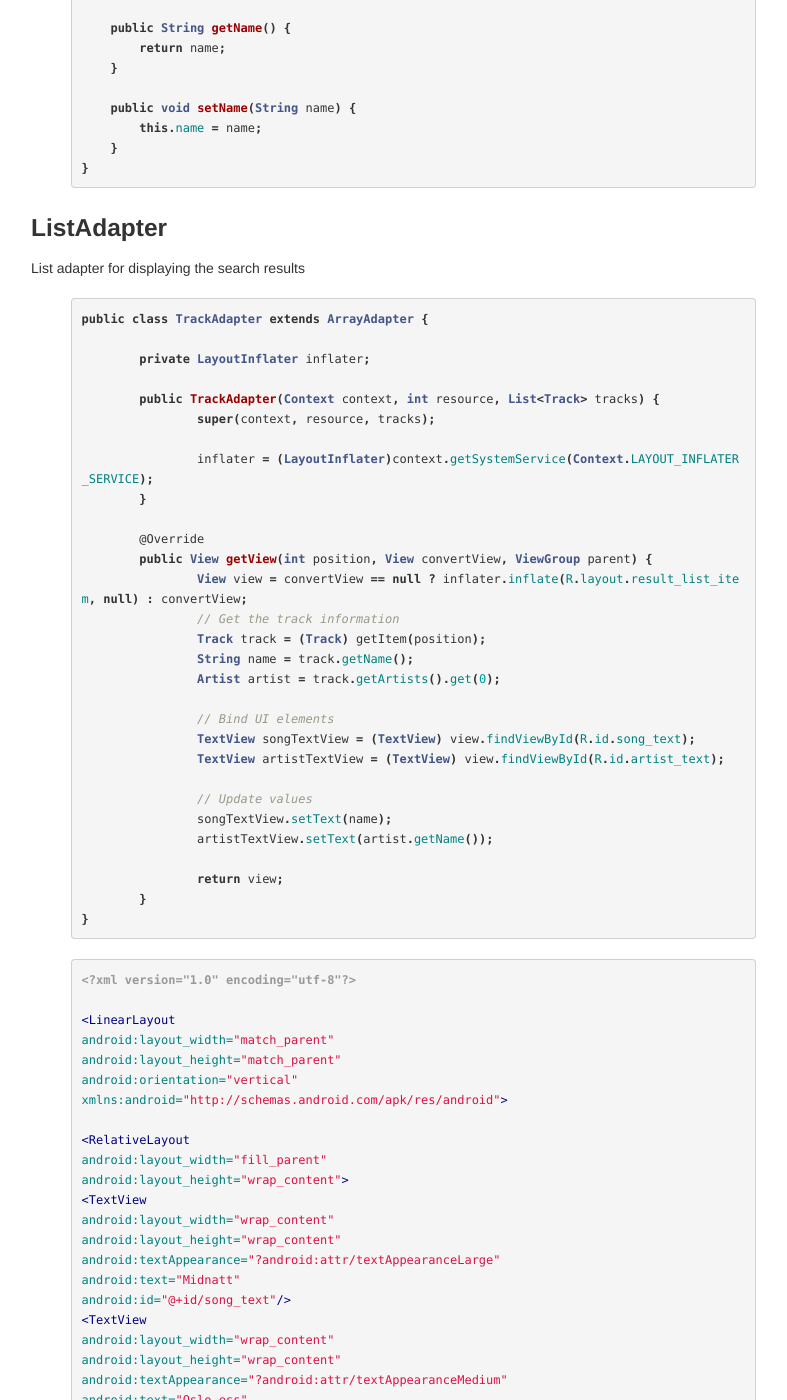
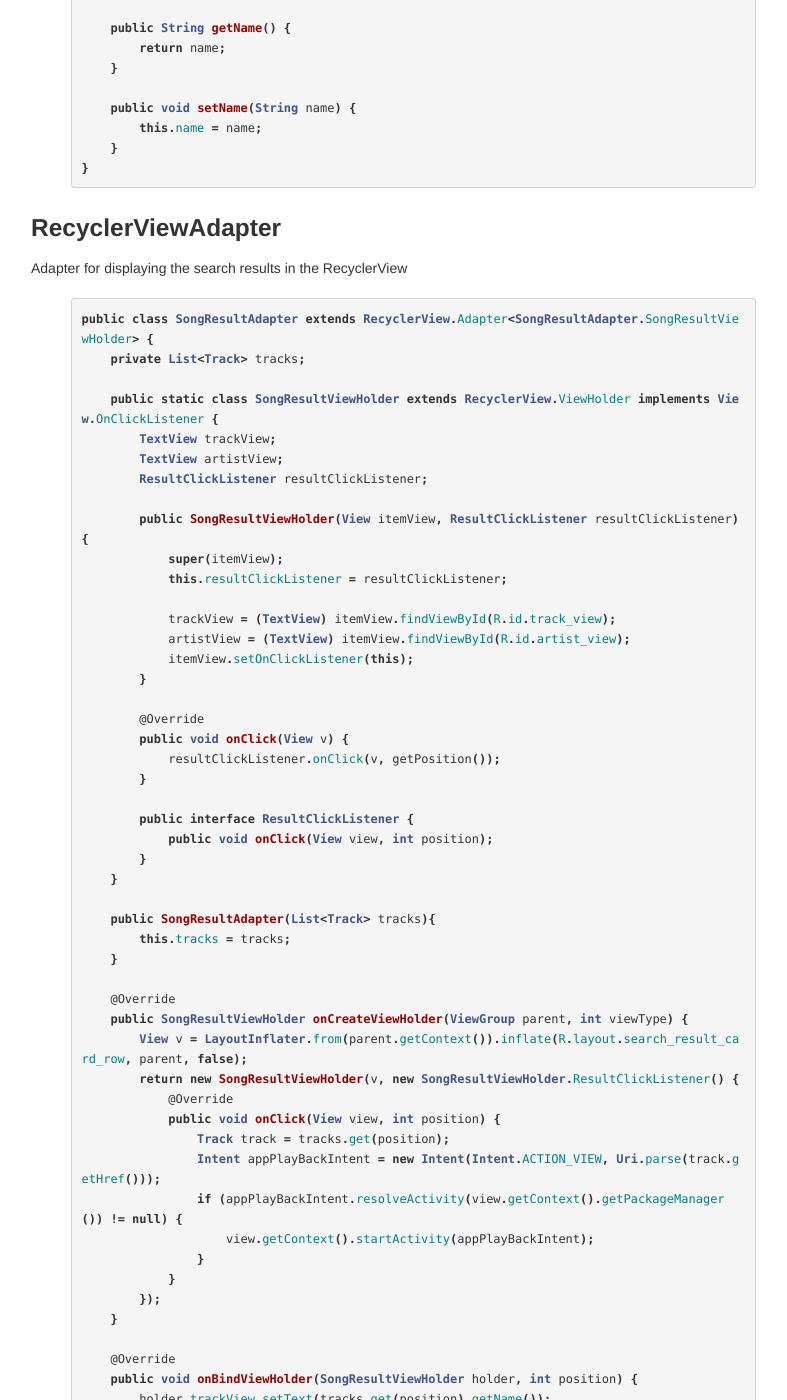
Before and after one commit to bekk/android101, a Jekyll site: the page built from docs/pages/manuscript.html, in a window 1280 px wide and 1400 px high, scrolled down 2554 px. Shown: the whole window, without its empty margins (29-816 px from the left). Built offline with Jekyll 4.4.1, drawn with Linux system fonts in a browser that asks for light colours; Markdown is read by kramdown in place of the engine named in the settings; some of the changed text lies outside the part shown.

Commit message:
Updated manuscript

```diff
--- a/docs/pages/manuscript.html
+++ b/docs/pages/manuscript.html
@@ -132,68 +132,106 @@ public class Artist {
 {% endhighlight %}
 
 
-<h3>ListAdapter</h3>
-List adapter for displaying the search results
+<h3>RecyclerViewAdapter</h3>
+Adapter for displaying the search results in the RecyclerView
 {% highlight java %}
 
-public class TrackAdapter extends ArrayAdapter {
+public class SongResultAdapter extends RecyclerView.Adapter<SongResultAdapter.SongResultViewHolder> {
+    private List<Track> tracks;
 
-	private LayoutInflater inflater;
+    public static class SongResultViewHolder extends RecyclerView.ViewHolder implements View.OnClickListener {
+        TextView trackView;
+        TextView artistView;
+        ResultClickListener resultClickListener;
 
-	public TrackAdapter(Context context, int resource, List<Track> tracks) {
-		super(context, resource, tracks);
+        public SongResultViewHolder(View itemView, ResultClickListener resultClickListener) {
+            super(itemView);
+            this.resultClickListener = resultClickListener;
 
-		inflater = (LayoutInflater)context.getSystemService(Context.LAYOUT_INFLATER_SERVICE);
+            trackView = (TextView) itemView.findViewById(R.id.track_view);
+            artistView = (TextView) itemView.findViewById(R.id.artist_view);
+            itemView.setOnClickListener(this);
         }
 
         @Override
-	public View getView(int position, View convertView, ViewGroup parent) {
-		View view = convertView == null ? inflater.inflate(R.layout.result_list_item, null) : convertView;
-		// Get the track information
-		Track track = (Track) getItem(position);
-		String name = track.getName();
-		Artist artist = track.getArtists().get(0);
+        public void onClick(View v) {
+            resultClickListener.onClick(v, getPosition());
+        }
 
-		// Bind UI elements
-		TextView songTextView = (TextView) view.findViewById(R.id.song_text);
-		TextView artistTextView = (TextView) view.findViewById(R.id.artist_text);
+        public interface ResultClickListener {
+            public void onClick(View view, int position);
+        }
+    }
 
-		// Update values
-		songTextView.setText(name);
-		artistTextView.setText(artist.getName());
+    public SongResultAdapter(List<Track> tracks){
+        this.tracks = tracks;
+    }
 
-		return view;
+    @Override
+    public SongResultViewHolder onCreateViewHolder(ViewGroup parent, int viewType) {
+        View v = LayoutInflater.from(parent.getContext()).inflate(R.layout.search_result_card_row, parent, false);
+        return new SongResultViewHolder(v, new SongResultViewHolder.ResultClickListener() {
+            @Override
+            public void onClick(View view, int position) {
+                Track track = tracks.get(position);
+                Intent appPlayBackIntent = new Intent(Intent.ACTION_VIEW, Uri.parse(track.getHref()));
+                if (appPlayBackIntent.resolveActivity(view.getContext().getPackageManager()) != null) {
+                    view.getContext().startActivity(appPlayBackIntent);
+                }
+            }
+        });
+    }
+
+    @Override
+    public void onBindViewHolder(SongResultViewHolder holder, int position) {
+        holder.trackView.setText(tracks.get(position).getName());
+        holder.artistView.setText(tracks.get(position).getArtists().get(0).getName());
+    }
+
+    @Override
+    public int getItemCount() {
+        return tracks.size();
     }
 }
 
 {% endhighlight %}
 {% highlight xml %}
 <?xml version="1.0" encoding="utf-8"?>
-
+<LinearLayout xmlns:android="http://schemas.android.com/apk/res/android"
+    android:layout_height="match_parent"
+    android:layout_width="match_parent">
+    <android.support.v7.widget.CardView
+        xmlns:card_view="http://schemas.android.com/apk/res-auto"
+        android:id="@+id/card_view"
+        android:layout_gravity="center"
+        android:layout_width="match_parent"
+        android:layout_height="100dp"
+        card_view:cardElevation="2sp"
+        card_view:cardUseCompatPadding="true"
+        card_view:cardCornerRadius="4dp">
         <LinearLayout
-android:layout_width="match_parent"
-android:layout_height="match_parent"
             android:orientation="vertical"
-xmlns:android="http://schemas.android.com/apk/res/android">
-
-<RelativeLayout
-android:layout_width="fill_parent"
-android:layout_height="wrap_content">
-<TextView
             android:layout_width="wrap_content"
             android:layout_height="wrap_content"
-android:textAppearance="?android:attr/textAppearanceLarge"
-android:text="Midnatt"
-android:id="@+id/song_text"/>
+            android:layout_gravity="center_vertical">
             <TextView
+                android:id="@+id/track_view"
                 android:layout_width="wrap_content"
                 android:layout_height="wrap_content"
-android:textAppearance="?android:attr/textAppearanceMedium"
-android:text="Oslo ess"
-android:id="@+id/artist_text"
-android:layout_below="@id/song_text"
-/>
-</RelativeLayout>
+                android:text="@string/dummySong"
+                android:textSize="30sp"
+                android:layout_marginLeft="5dp" />
+            <TextView
+                android:id="@+id/artist_view"
+                android:layout_width="wrap_content"
+                android:layout_height="wrap_content"
+                android:text="@string/dummyArtist"
+                android:textSize="15sp"
+                android:layout_marginLeft="10dp"
+                android:layout_marginTop="10dp" />
+            </LinearLayout>
+
+    </android.support.v7.widget.CardView>
 </LinearLayout>
 {% endhighlight %}
 
```
Lines whose indentation alone changed are shown as unchanged.
